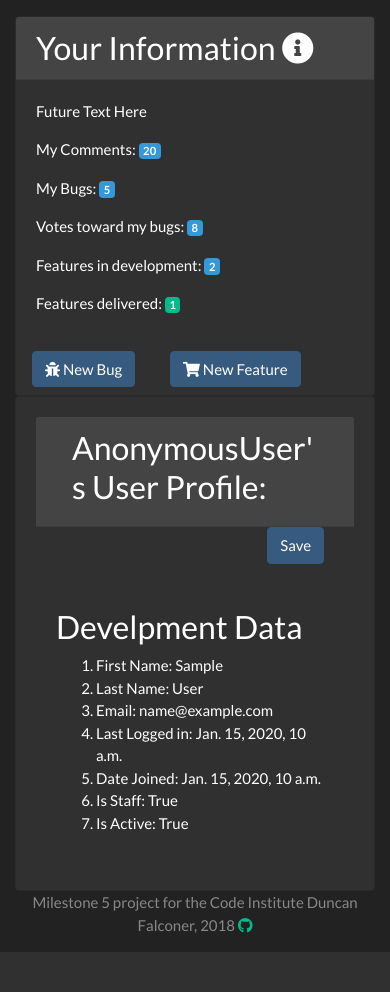
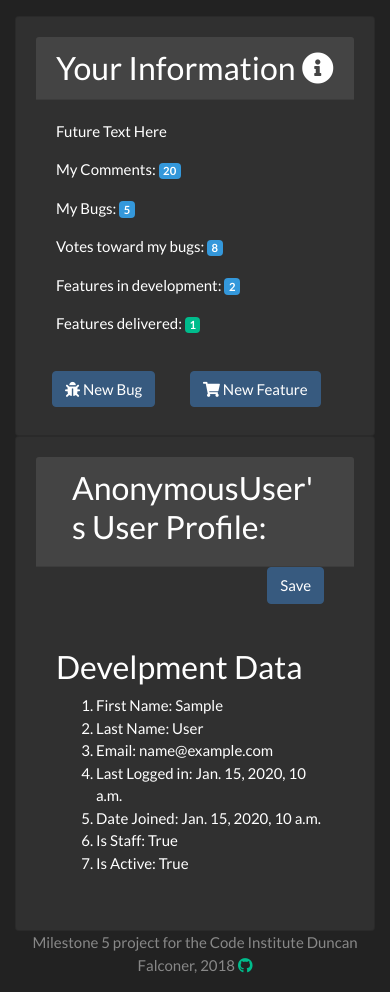
Before and after one commit to ddeveloper72/milestone-5-project, a Django app: template userprofile/templates/profile.html in a window 390 px wide. Shown: the part 73-1065 px from the top of the page. Before the commit the page ends 1025 px from the top, so only its background shows below. Run offline with Django 3.2, Linux system fonts and the light colour scheme; the template is opened without the code that fills it: values that come from a table or form of the project are taken from there, others are empty; tables that the repository leaves empty hold one stand-in row (values such as "Sample post"); some libraries are stand-ins or nearby versions.

Commit message:
Moved the infomration section into a box to be consistant in mobile view.

```diff
--- a/userprofile/templates/profile.html
+++ b/userprofile/templates/profile.html
@@ -63,6 +63,7 @@ Home
 
     <div class="col-sm-12 col-md-4 flex-first mb-sm-3">
         <div class="card">
+            <div class="box">
                 <h3 class="card-header">Your Information
                     <i class="fas fa-info-circle"></i>
                 </h3>
@@ -70,15 +71,19 @@ Home
                     <p>Future Text Here</p>
                     <p><span class="boldtext">My Comments: </span> <span class="badge badge-info"> 20</span> </p>
                     <p><span class="boldtext">My Bugs: </span> <span class="badge badge-info"> 5</span> </p>
-                <p><span class="boldtext">Votes toward my bugs: </span> <span class="badge badge-info"> 8</span> </p>
-                <p><span class="boldtext">Features in development: </span> <span class="badge badge-info"> 2</span> </p>
-                <p><span class="boldtext">Features delivered: </span> <span class="badge badge-success"> 1</span> </p>
+                    <p><span class="boldtext">Votes toward my bugs: </span> <span class="badge badge-info"> 8</span>
+                    </p>
+                    <p><span class="boldtext">Features in development: </span> <span class="badge badge-info"> 2</span>
+                    </p>
+                    <p><span class="boldtext">Features delivered: </span> <span class="badge badge-success"> 1</span>
+                    </p>
                 </div>
                 <div>
                     <a href="{% url 'new_issue' %}" class="btn btn-default btn-primary mr-2 mb-2 mx-3"> <i
                             class="fas fa-bug"></i> New
                         Bug</a>
-                    <a href="#" class="btn btn-default btn-primary mr-2 mb-2 mx-3"> <i class="fas fa-shopping-cart"></i> New
+                    <a href="#" class="btn btn-default btn-primary mr-2 mb-2 mx-3"> <i class="fas fa-shopping-cart"></i>
+                        New
                         Feature</a>
                     {% if user.is_superuser or user.is_staff %}
                     <a href="{% url 'new_post' %}" class="btn btn-default btn-primary mr-2 mb-2 mx-3"><i
@@ -88,6 +93,7 @@ Home
                 {% endif %}
             </div>
         </div>
+    </div>
 
 </div>
 
```
Lines whose indentation alone changed are shown as unchanged.
